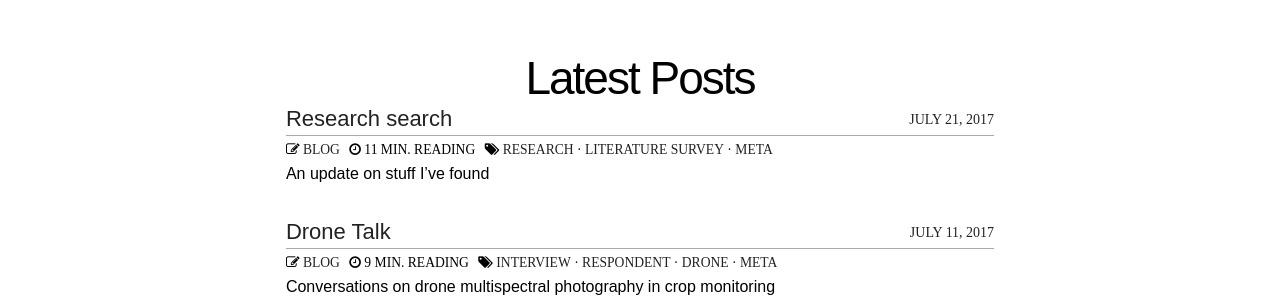
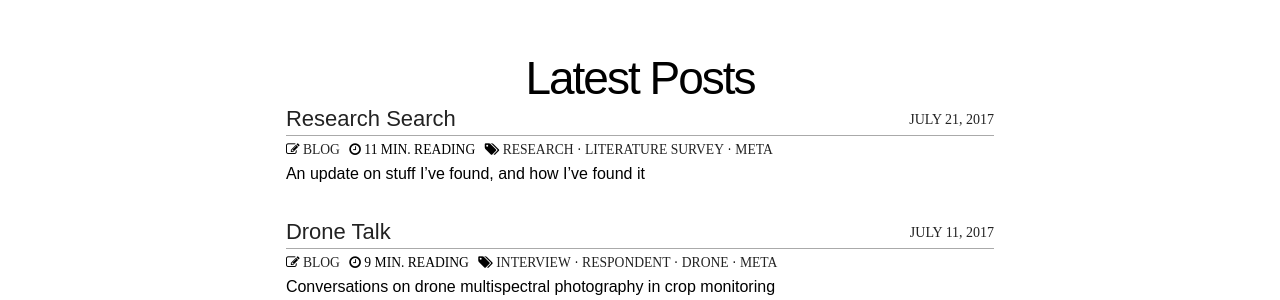
Before and after one commit to tpolvinen/tpolvinen.github.io, a Jekyll site: the page built from index.html, in a window 1280 px wide and 900 px high. Shown: the part 405-705 px from the top of the window. Built offline with Jekyll 4.4.1, drawn with Linux system fonts in a browser that asks for light colours; nearby versions of some CDN libraries; the list of posts is cut into pages by our own code.

Commit message:
Refactoring: Post: Research Search

```diff
--- a/_posts/blog/2017-07-22-Research-Search.md
+++ b/_posts/blog/2017-07-22-Research-Search.md
@@ -3,8 +3,8 @@ layout: post
 categories: [blog, views]
 share: true
 comments: true
-title: 'Research search'
-excerpt: "An update on stuff I've found"
+title: 'Research Search'
+excerpt: "An update on stuff I've found, and how I've found it"
 date: '2017-07-22T02:00:00+03:00'
 modified: '2017-07-22T13:12:00+03:00'
 tags: [research, literature survey, meta]
```
